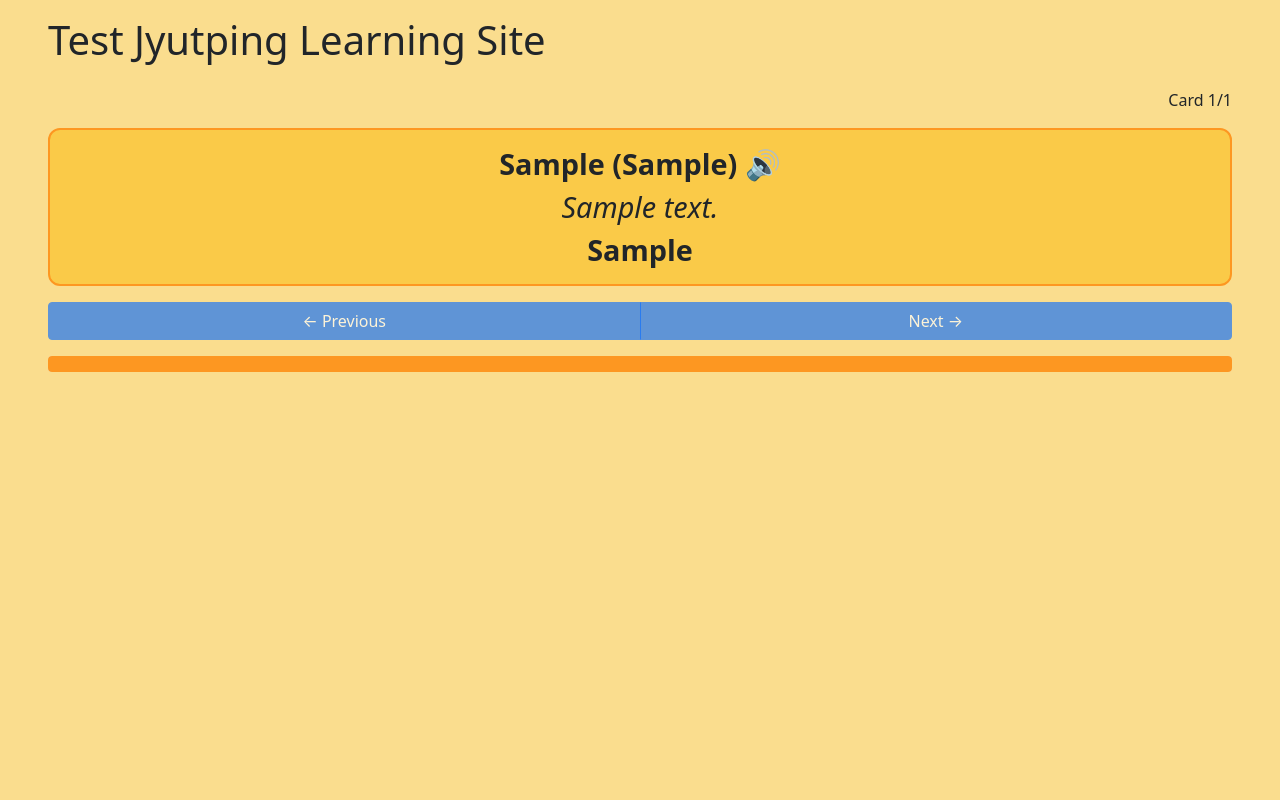
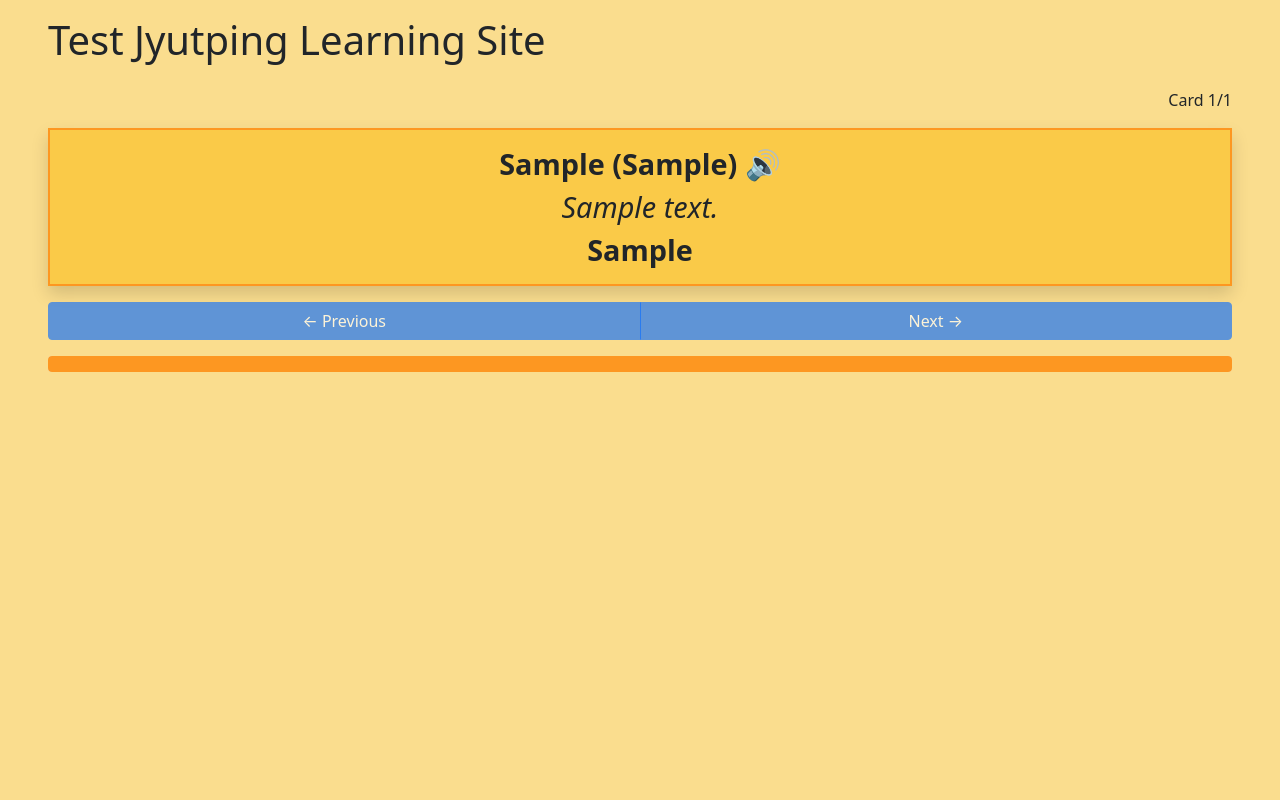
Before and after one commit to turnip99/jyutping-learning-site, a Django app: template wordsandsentences/templates/wordsandsentences/flashcards.html in a window 1280 px wide. Run offline with Django 5.2, Linux system fonts and the light colour scheme; the template is opened without the code that fills it: values that come from a table or form of the project are taken from there, others are empty; tables that the repository leaves empty hold one stand-in row (values such as "Sample post"); some libraries are stand-ins or nearby versions.

Commit message:
Added shadow to flashcards

```diff
--- a/wordsandsentences/templates/wordsandsentences/flashcards.html
+++ b/wordsandsentences/templates/wordsandsentences/flashcards.html
@@ -12,7 +12,6 @@
             padding: 0.75em;
             background-color: var(--content-bg-colour);
             border: 2px solid var(--content-border-colour);
-            border-radius: 0.75em;
             cursor: pointer;
             text-align: center;
             min-height: 8em !important;
@@ -32,7 +31,7 @@
     {% for word_or_sentence in words_and_sentences %}
         <div class="flashcard-div{% if not forloop.first %} d-none{% endif %}" data-index="{{ forloop.counter }}">
             <div class="text-end">Card {{ forloop.counter }}/{{ words_and_sentences|length }}</div>
-            <div class="flashcard">
+            <div class="flashcard shadow">
                 <div class="flashcard-text{% if starting_side == 'jyutping' %} active{% endif %}" {% if starting_side == 'english' %} style="display: none;"{% endif %}>
                     {{ word_or_sentence.cantonese_and_jyutping }}
                     {% if word_or_sentence.audio_file %}
```
